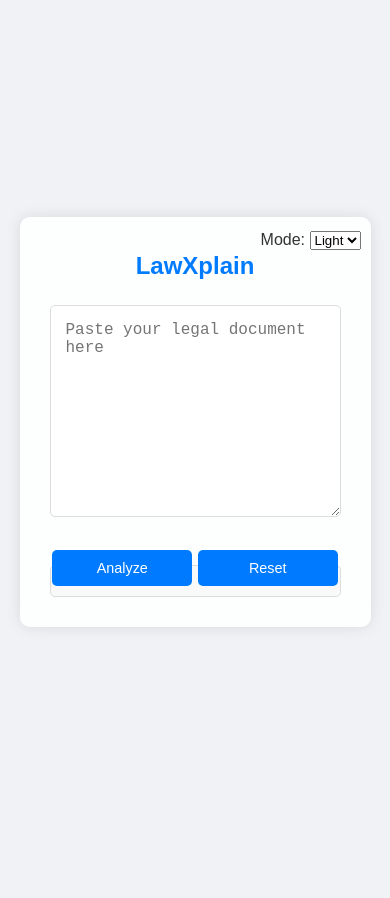
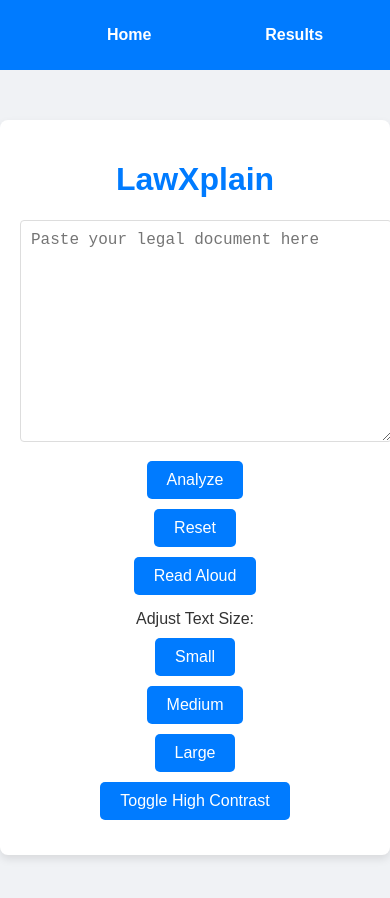
Before and after one commit to Pyarasi/LegalSimplifier, a website: page index.html in a window 390 px wide. Before the commit the page ends 844 px from the top, so only its background shows below. Drawn offline with Linux system fonts and the light colour scheme.

Commit message:
it's good

```diff
--- a/index.html
+++ b/index.html
@@ -3,172 +3,71 @@
 <head>
     <meta charset="UTF-8">
     <meta name="viewport" content="width=device-width, initial-scale=1.0">
-    <title>LawXplain</title>
-    <style>
-        * {
-            margin: 0;
-            padding: 0;
-            box-sizing: border-box;
+    <title>LawXplain - Accessible</title>
+    <link rel="stylesheet" href="styles.css">
+</head>
+<body>
+    <nav aria-label="Main navigation">
+        <ul>
+            <li><a href="index.html">Home</a></li>
+            <li><a href="results.html">Results</a></li>
+        </ul>
+    </nav>
+    <div class="container" role="main">
+        <h1 id="main-heading" tabindex="0">LawXplain</h1>
+        <textarea id="documentInput" rows="10" placeholder="Paste your legal document here" aria-label="Document input"></textarea>
+        <div class="button-group">
+            <button onclick="analyzeDocument()" aria-label="Analyze document">Analyze</button>
+            <button onclick="resetDocument()" aria-label="Reset input">Reset</button>
+            <button onclick="readTextAloud()" id="readAloudButton" aria-label="Read text aloud">Read Aloud</button>
+        </div>
+        <div id="loader" class="loader hidden" aria-live="polite"></div>
+        <div id="simplifiedText" aria-live="polite"></div>
+        <div class="accessibility-controls">
+            <label for="text-size">Adjust Text Size:</label>
+            <button onclick="changeTextSize(14)" aria-label="Small text size">Small</button>
+            <button onclick="changeTextSize(18)" aria-label="Medium text size">Medium</button>
+            <button onclick="changeTextSize(22)" aria-label="Large text size">Large</button>
+            <button onclick="toggleHighContrast()" aria-label="Toggle high contrast mode">Toggle High Contrast</button>
+        </div>
+    </div>
+    <script>
+        document.addEventListener("DOMContentLoaded", () => {
+            if (localStorage.getItem("highContrast") === "true") {
+                document.body.classList.add("high-contrast");
+            }
+        });
+
+        function toggleHighContrast() {
+            document.body.classList.toggle("high-contrast");
+            const isHighContrast = document.body.classList.contains("high-contrast");
+            localStorage.setItem("highContrast", isHighContrast);
         }
 
-        body {
-            font-family: 'Arial', sans-serif;
-            background-color: #f0f2f5;
-            color: #333;
-            line-height: 1.6;
-            display: flex;
-            justify-content: center;
-            align-items: center;
-            height: 100vh;
-            background-image: url('courtroom.jpg');
-            background-size: cover;
-            background-position: center;
-            transition: background-color 0.3s ease, color 0.3s ease;
-        }
+        async function analyzeDocument() {
+            const inputField = document.getElementById('documentInput');
+            const loader = document.getElementById('loader');
+            const resultField = document.getElementById('simplifiedText');
 
-        .container {
-            background-color: rgba(255, 255, 255, 0.9);
-            padding: 30px;
-            border-radius: 10px;
-            box-shadow: 0px 0px 15px rgba(0, 0, 0, 0.1);
-            width: 90%;
-            max-width: 800px;
-            position: relative;
-        }
-
-        h1 {
-            font-size: 2rem;
-            color: #007bff;
-            text-align: center;
-            margin-bottom: 20px;
-        }
-
-        textarea {
-            width: 100%;
-            padding: 15px;
-            margin-bottom: 20px;
-            border: 1px solid #ddd;
-            border-radius: 5px;
-            font-size: 1rem;
-            resize: vertical;
-        }
-
-        button {
-            background-color: #007bff;
-            color: white;
-            border: none;
-            padding: 12px 20px;
-            font-size: 1rem;
-            border-radius: 5px;
-            cursor: pointer;
-            transition: background-color 0.3s ease;
-            display: block;
-            width: 48%;
-            margin: 5px 1%;
-            float: left;
-        }
-
-        button:hover {
-            background-color: #0056b3;
-        }
-
-        #simplifiedText {
-            margin-top: 20px;
-            padding: 15px;
-            background-color: #f9f9f9;
-            border: 1px solid #ddd;
-            border-radius: 5px;
-            white-space: pre-wrap;
-        }
-
-        .mode-toggle {
-            position: absolute;
-            top: 10px;
-            right: 10px;
-            cursor: pointer;
-        }
-
-        @media(max-width: 600px) {
-            h1 {
-                font-size: 1.5rem;
-            }
-
-            button {
-                font-size: 0.9rem;
-                padding: 10px;
-            }
-        }
-
-        .loader {
-            border: 4px solid #f3f3f3;
-            border-top: 4px solid #007bff;
-            border-radius: 50%;
-            width: 30px;
-            height: 30px;
-            animation: spin 1s linear infinite;
-            margin: 20px auto;
-        }
-
-        @keyframes spin {
-            0% { transform: rotate(0deg); }
-            100% { transform: rotate(360deg); }
-        }
-
-        .hidden {
-            display: none;
-        }
-
-        .dark-mode {
-            background-color: #333;
-            color: #f0f2f5;
-        }
-
-        .dark-mode .container {
-            background-color: rgba(0, 0, 0, 0.8);
-        }
-    </style>
-</head>
-<body>
-    <div class="container">
-        <h1>LawXplain</h1>
-        <div class="mode-toggle">
-            <label for="mode">Mode:</label>
-            <select id="mode" onchange="toggleMode()">
-                <option value="light">Light</option>
-                <option value="dark">Dark</option>
-            </select>
-        </div>
-        <textarea id="documentInput" rows="10" placeholder="Paste your legal document here"></textarea>
-        <button onclick="analyzeDocument()">Analyze</button>
-        <button onclick="resetDocument()">Reset</button>
-
-        <div id="loader" class="loader hidden"></div>
-
-        <div id="simplifiedText"></div>
-    </div>
-
-    <script>
-        async function analyzeDocument() {
-            const text = document.getElementById('documentInput').value;
-            const loader = document.getElementById('loader');
-            const simplifiedTextDiv = document.getElementById('simplifiedText');
-
-            simplifiedTextDiv.innerHTML = '';
             loader.classList.remove('hidden');
+            resultField.textContent = '';
 
             try {
-                const response = await fetch('http://localhost:3000/analyze', {
+                const response = await fetch('http://localhost:3000/simplify', {
                     method: 'POST',
-                    headers: {
-                        'Content-Type': 'application/json',
-                    },
-                    body: JSON.stringify({ text }),
+                    headers: { 'Content-Type': 'application/json' },
+                    body: JSON.stringify({ text: inputField.value }),
                 });
 
                 const data = await response.json();
-                simplifiedTextDiv.innerHTML = `<h3>Analyzed Document:</h3><p>${data.simplifiedText}</p>`;
+                if (response.ok) {
+                    localStorage.setItem('result', data.simplifiedText);
+                    window.location.href = 'results.html';
+                } else {
+                    resultField.textContent = data.error || 'Failed to analyze document.';
+                }
             } catch (error) {
-                simplifiedTextDiv.innerHTML = '<p style="color:red;">Error analyzing the document.</p>';
+                resultField.textContent = 'Error analyzing document. Please try again.';
             } finally {
                 loader.classList.add('hidden');
             }
@@ -176,16 +75,24 @@
 
         function resetDocument() {
             document.getElementById('documentInput').value = '';
-            document.getElementById('simplifiedText').innerHTML = '';
+            document.getElementById('simplifiedText').textContent = '';
+            localStorage.removeItem('result');
         }
 
-        function toggleMode() {
-            const mode = document.getElementById('mode').value;
-            if (mode === 'dark') {
-                document.body.classList.add('dark-mode');
-            } else {
-                document.body.classList.remove('dark-mode');
+        function readTextAloud() {
+            const text = document.getElementById('simplifiedText').textContent;
+            if (!text) {
+                alert("No text available to read aloud. Please analyze a document first.");
+                return;
             }
+
+            const utterance = new SpeechSynthesisUtterance(text);
+            utterance.lang = 'en-US';
+            window.speechSynthesis.speak(utterance);
+        }
+
+        function changeTextSize(size) {
+            document.documentElement.style.fontSize = size + "px";
         }
     </script>
 </body>
--- /dev/null
+++ b/styles.css
@@ -0,0 +1,119 @@
+body {
+    font-family: 'Arial', sans-serif;
+    background-color: #f0f2f5;
+    color: #333;
+    margin: 0;
+    padding: 0;
+}
+
+nav {
+    background-color: #007bff;
+    padding: 10px;
+}
+
+nav ul {
+    display: flex;
+    justify-content: space-around;
+    list-style: none;
+}
+
+nav a {
+    color: white;
+    text-decoration: none;
+    font-weight: bold;
+}
+
+.container {
+    max-width: 800px;
+    margin: 50px auto;
+    background-color: #fff;
+    padding: 20px;
+    border-radius: 8px;
+    box-shadow: 0 4px 8px rgba(0, 0, 0, 0.1);
+}
+
+h1 {
+    text-align: center;
+    color: #007bff;
+}
+
+textarea {
+    width: 100%;
+    height: 200px;
+    border: 1px solid #ddd;
+    border-radius: 4px;
+    padding: 10px;
+    font-size: 1rem;
+    margin-bottom: 15px;
+}
+
+.button-group, .accessibility-controls {
+    display: flex;
+    gap: 10px;
+    justify-content: center;
+    margin-bottom: 15px;
+}
+
+button {
+    background-color: #007bff;
+    color: white;
+    border: none;
+    padding: 10px 20px;
+    border-radius: 5px;
+    cursor: pointer;
+    transition: background-color 0.3s;
+    font-size: 16px;
+}
+
+button:hover {
+    background-color: #0056b3;
+}
+
+.loader {
+    display: block;
+    margin: 20px auto;
+    border: 4px solid #f3f3f3;
+    border-top: 4px solid #007bff;
+    border-radius: 50%;
+    width: 30px;
+    height: 30px;
+    animation: spin 1s linear infinite;
+}
+
+.hidden {
+    display: none;
+}
+
+@media (max-width: 600px) {
+    .button-group, .accessibility-controls {
+        flex-direction: column;
+        align-items: center;
+    }
+}
+
+@keyframes spin {
+    0% { transform: rotate(0deg); }
+    100% { transform: rotate(360deg); }
+}
+
+.high-contrast {
+    background-color: #000;
+    color: #fff;
+}
+
+.high-contrast .container {
+    background-color: #333;
+}
+
+.high-contrast nav {
+    background-color: #000;
+}
+
+.high-contrast button {
+    background-color: #fff;
+    color: #000;
+}
+
+.high-contrast button:hover {
+    background-color: #ccc;
+}
```
Also changed, not shown: index.js (+21 -7 lines), results.html (added, +60 -0 lines), 1 other file.
